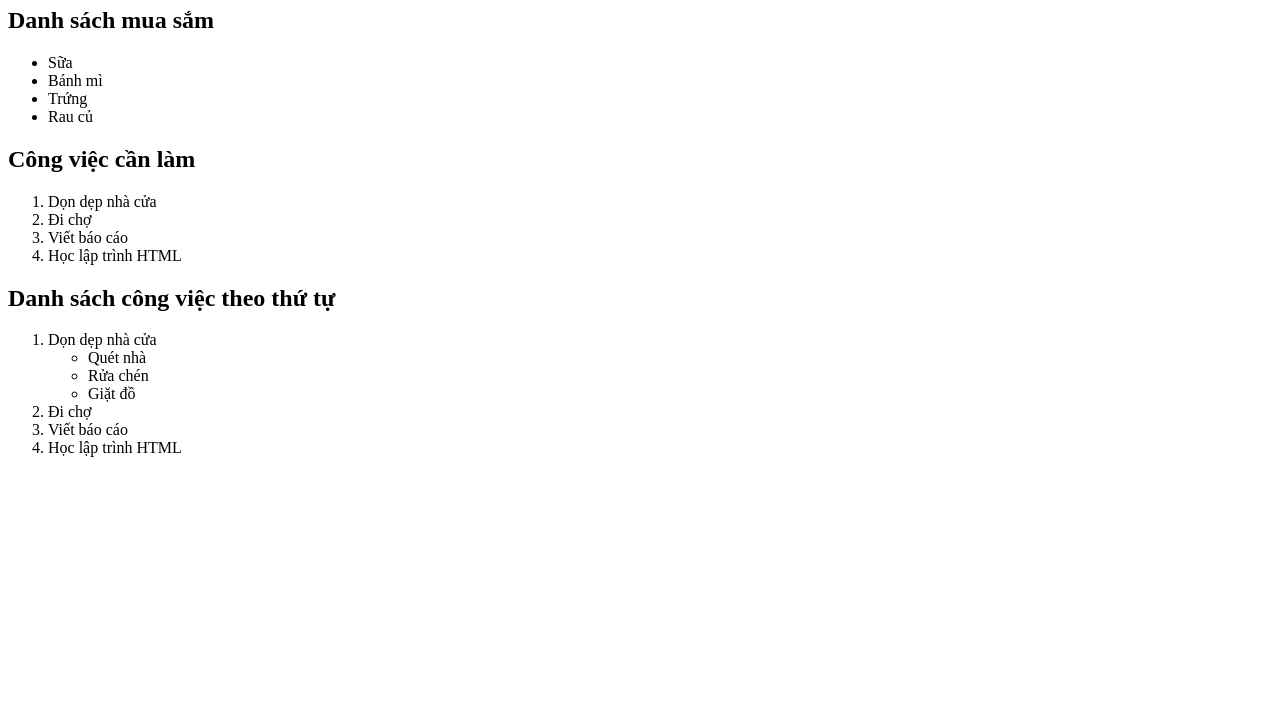
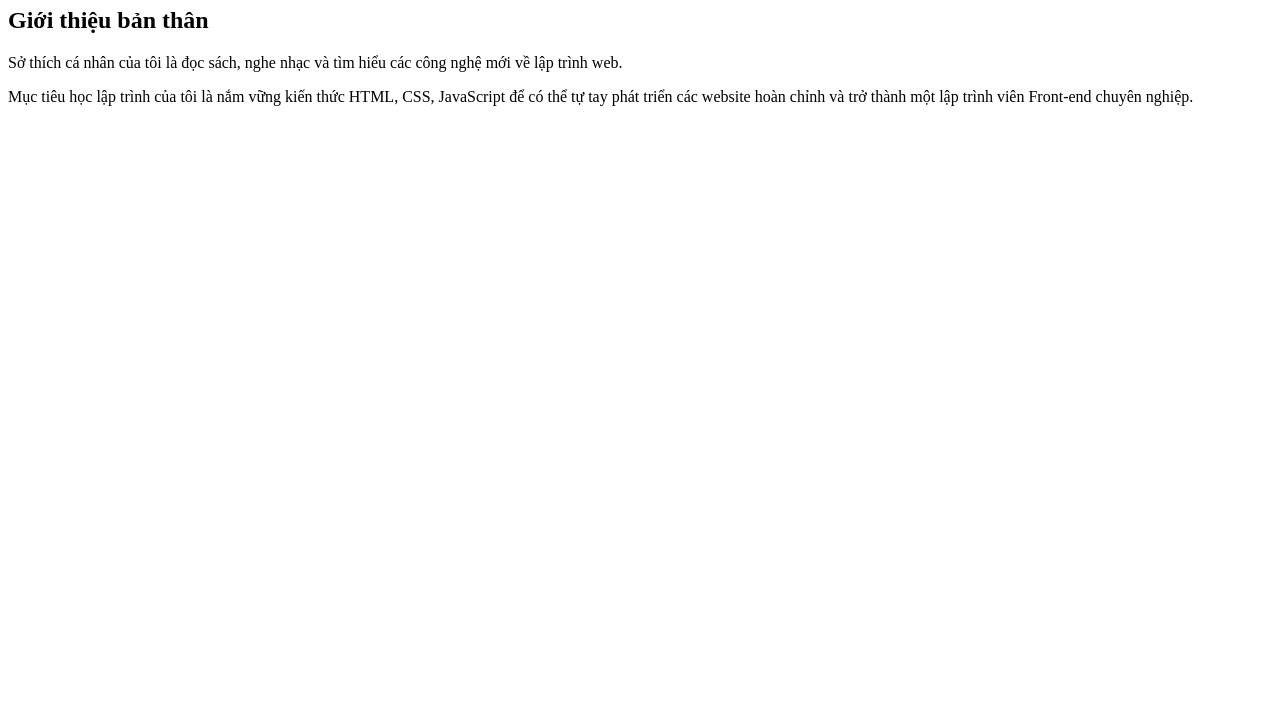
Before and after one commit to khai-nguyen06/google-search-form, a plain HTML site: page index.html in a window 1280 px wide. Shown: the part 73-800 px from the top of the page. Drawn offline with Linux system fonts and the light colour scheme.

Commit message:
Complete heading and paragraph exercise

```diff
--- a/index.html
+++ b/index.html
@@ -2,39 +2,15 @@
 <html>
     <head>
         <meta charset="utf-8">
-        <title>Danh sách trong HTML</title>
+        <title>Sử dụng các thẻ tiêu đề và đoạn văn</title>
     </head>
     <body>
-        <h1>Danh sách trong HTML</h1>
+        <h1>Chào mừng đến với trang web của tôi</h1>
 
-        <h2>Danh sách mua sắm</h2>
-        <ul>
-            <li>Sữa</li>
-            <li>Bánh mì</li>
-            <li>Trứng</li>
-            <li>Rau củ</li>
-        </ul>
+        <h2>Giới thiệu bản thân</h2>
 
-        <h2>Công việc cần làm</h2>
-        <ol>
-            <li>Dọn dẹp nhà cửa</li>
-            <li>Đi chợ</li>
-            <li>Viết báo cáo</li>
-            <li>Học lập trình HTML</li>
-        </ol>
+        <p>Sở thích cá nhân của tôi là đọc sách, nghe nhạc và tìm hiểu các công nghệ mới về lập trình web.</p>
 
-        <h2>Danh sách công việc theo thứ tự</h2>
-        <ol>
-            <li>Dọn dẹp nhà cửa
-                <ul>
-                    <li>Quét nhà</li>
-                    <li>Rửa chén</li>
-                    <li>Giặt đồ</li>
-                </ul>
-            </li>
-            <li>Đi chợ</li>
-            <li>Viết báo cáo</li>
-            <li>Học lập trình HTML</li>
-        </ol>
+        <p>Mục tiêu học lập trình của tôi là nắm vững kiến thức HTML, CSS, JavaScript để có thể tự tay phát triển các website hoàn chỉnh và trở thành một lập trình viên Front-end chuyên nghiệp.</p>
     </body>
 </html>
```
